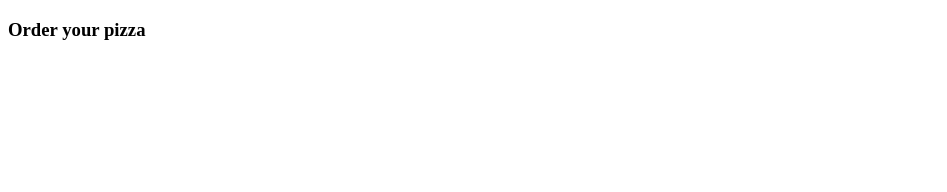
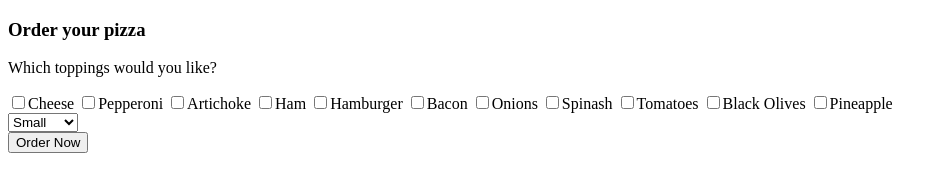
Before and after one commit to lucky500/Pizza, a plain HTML site: page index.html in a window 1280 px wide. Shown: the whole page, without its empty margins (0-947 px from the left). Drawn offline with nearby package versions, Linux system fonts and the light colour scheme.

Commit message:
change values of input field

```diff
--- a/index.html
+++ b/index.html
@@ -13,12 +13,31 @@
     <div class="row">
       <div class="col-sm-12">
         <h3>Order your pizza</h3>
-
+        <p>Which toppings would you like?</p>
+        <div id="toppings">
+          <input type="checkbox" name="toppings" value=".25">Cheese
+          <input type="checkbox" name="toppings" value=".25">Pepperoni
+          <input type="checkbox" name="toppings" value=".25">Artichoke
+          <input type="checkbox" name="toppings" value=".25">Ham
+          <input type="checkbox" name="toppings" value=".25">Hamburger
+          <input type="checkbox" name="toppings" value=".25">Bacon
+          <input type="checkbox" name="toppings" value=".25">Onions
+          <input type="checkbox" name="toppings" value=".25">Spinash
+          <input type="checkbox" name="toppings" value=".25">Tomatoes
+          <input type="checkbox" name="toppings" value=".25">Black Olives
+          <input type="checkbox" name="toppings" value=".25">Pineapple
+        </div>
+        <select name="size" id="size">
+          <option value="0">Small</option>
+          <option value="2">Medium</option>
+          <option value="4">Large</option>
+        </select>
       </div>
     </div>
     <div class="row">
 
     </div>
+      <button type="submit" class="submit">Order Now</button>
     </form>
   </div>
 </body>
```
